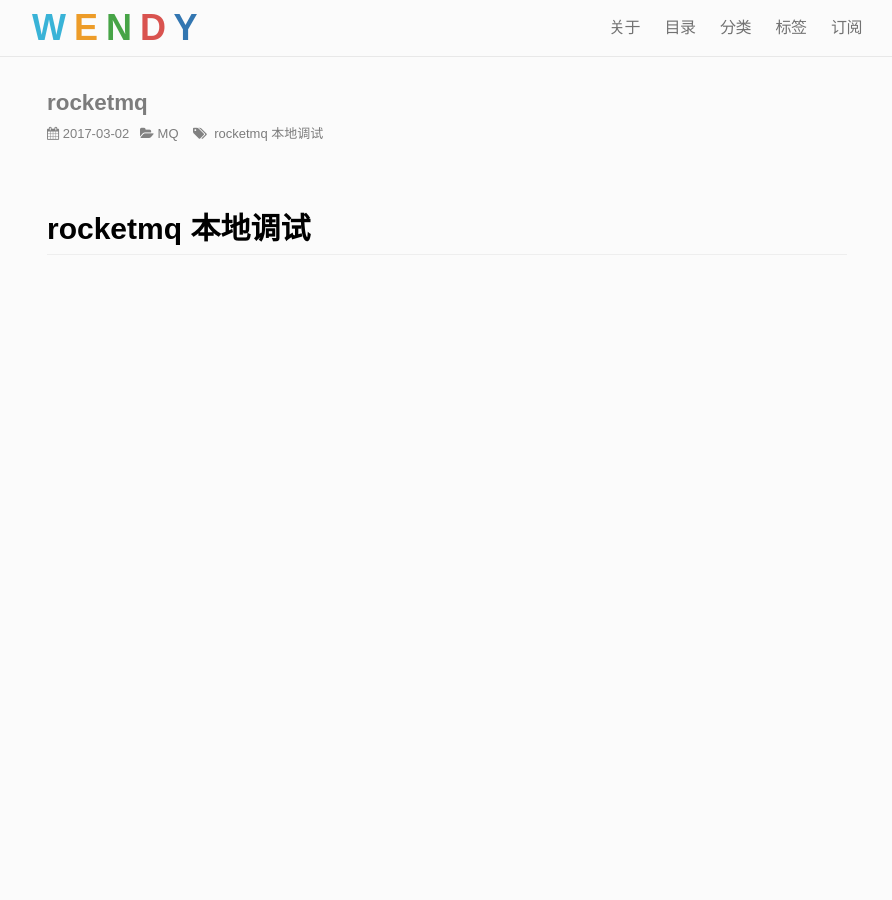
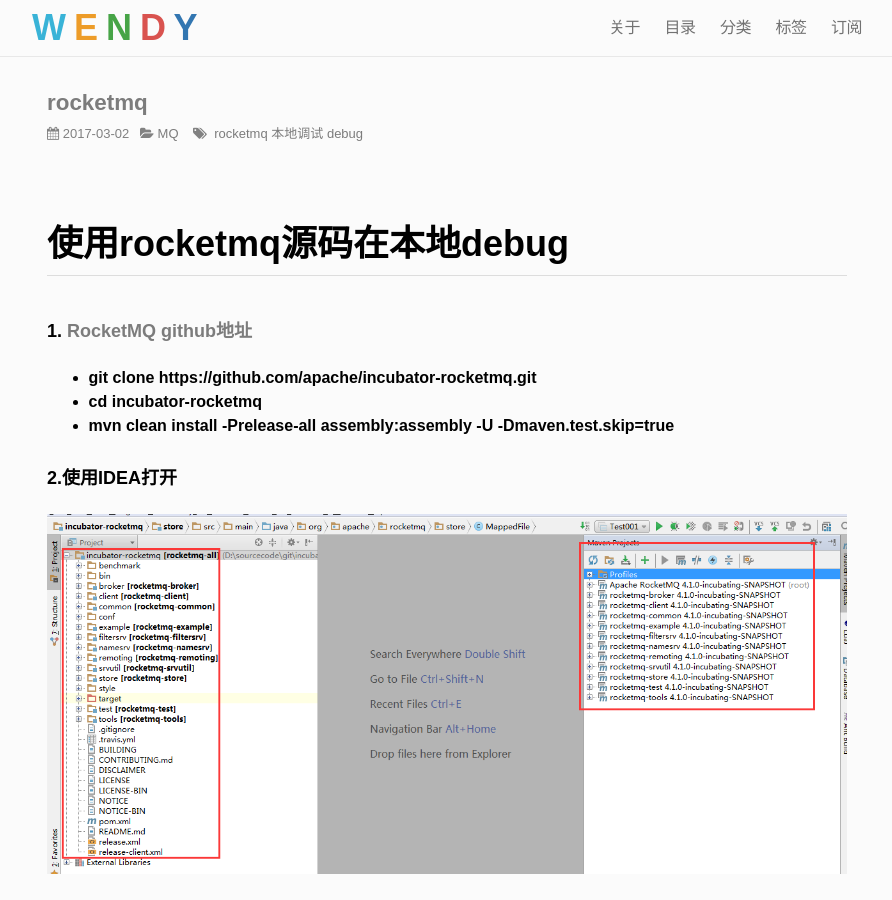
Before and after one commit to ywendy/ywendy.github.io, a Jekyll site: the page built from _posts/2017-03-02-MQ-rocketmq-(二)本地调试.md, in a window 1280 px wide and 900 px high. Shown: the whole window, without its empty margins (193-1085 px from the left). Built offline with Jekyll 4.4.1, drawn with Linux system fonts in a browser that asks for light colours; nearby versions of some CDN libraries; Markdown is read by kramdown in place of the engine named in the settings; comment, search, counter and statistics services are not loaded; some of the changed text lies outside the part shown.

Commit message:
rocketmq 本地debug

```diff
--- a/_posts/2017-03-02-MQ-rocketmq-(二)本地调试.md
+++ b/_posts/2017-03-02-MQ-rocketmq-(二)本地调试.md
@@ -2,9 +2,28 @@
 layout: post
 title:  "rocketmq"
 category: MQ
-tags:  rocketmq 本地调试
+tags:  rocketmq 本地调试 debug
 ---
 
 
+#使用rocketmq源码在本地debug
 
-##rocketmq 本地调试
+####1. [RocketMQ github地址](https://github.com/apache/incubator-rocketmq)
++ git clone https://github.com/apache/incubator-rocketmq.git
++ cd incubator-rocketmq
++ mvn clean install -Prelease-all assembly:assembly -U -Dmaven.test.skip=true
+
+####2.使用IDEA打开
+
+![](https://ywendy.github.io/img/rocketmq/idea打开rocketmq源码.png)
+
+####3.启动nameserver
++ 查看rocketmq的启动脚本mqnameser,发现里面有个rocketmq的环境变量，配置到rocketmq的源代码的地址即可${ROCKETMQ_HOME},配置过程略过，<font color="red">环境变量</font>,在Win7下设置貌似一直不管用，所以看下面我的做法
+![](https://ywendy.github.io/img/rocketmq/rocketmq设置rocketmqHome.png)
++ 这样直接启动org.apache.rocketmq.namesrv.NamesrvStartup 即可.
++ 启动时要设置一些参数参考runserver.sh
++ 需要制定 -n参数： <font color="red">-n 10.69.6.54:9876</font>
++ 这样rocketmq的nameserver 就启动了，nameserver的作用可以暂时理解为zk一样的注册中心
+
+####4.启动broker
++ 启动broker的过程和nameserver差不多，主要是配置broker的地址：-n 10.69.6.54:9876
```
